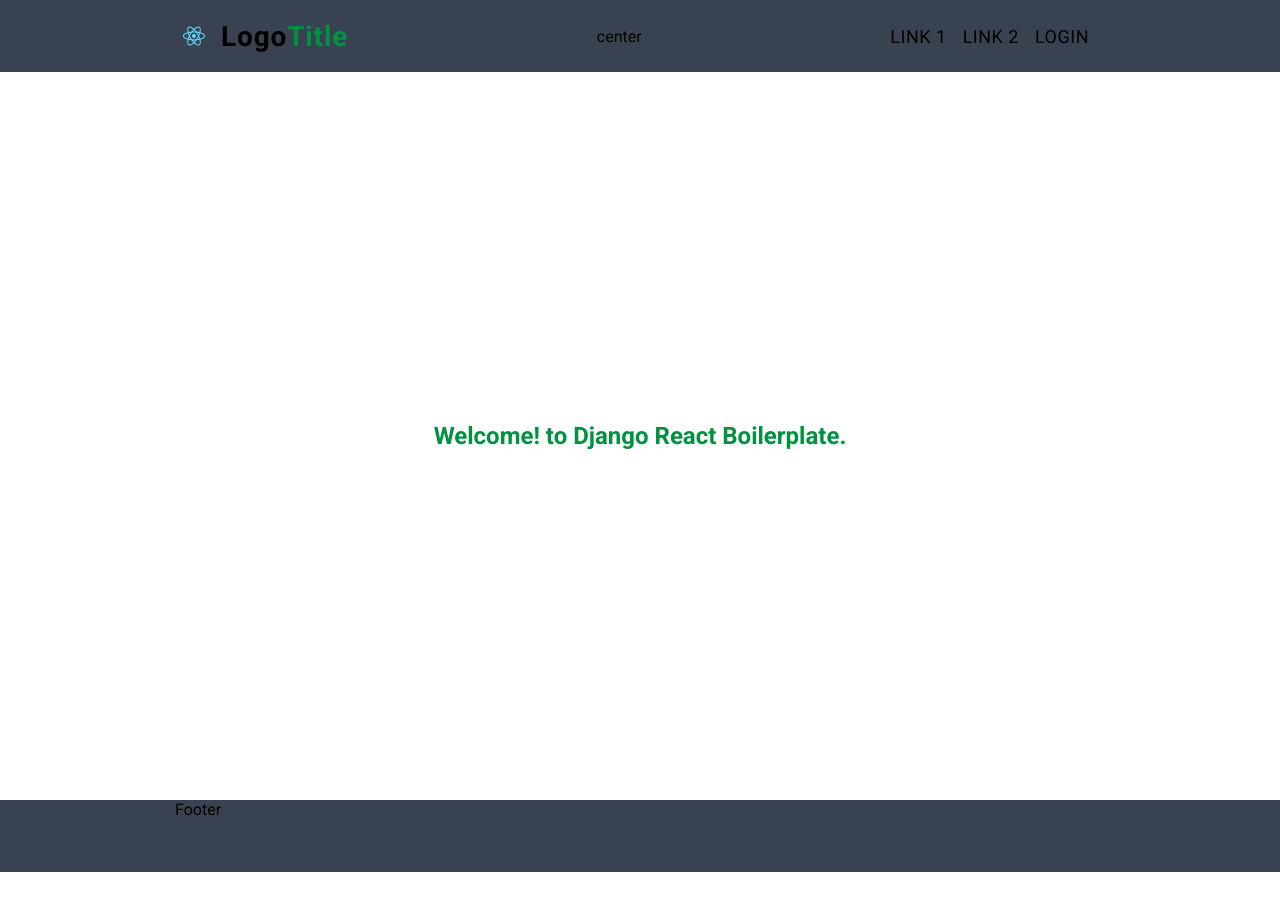
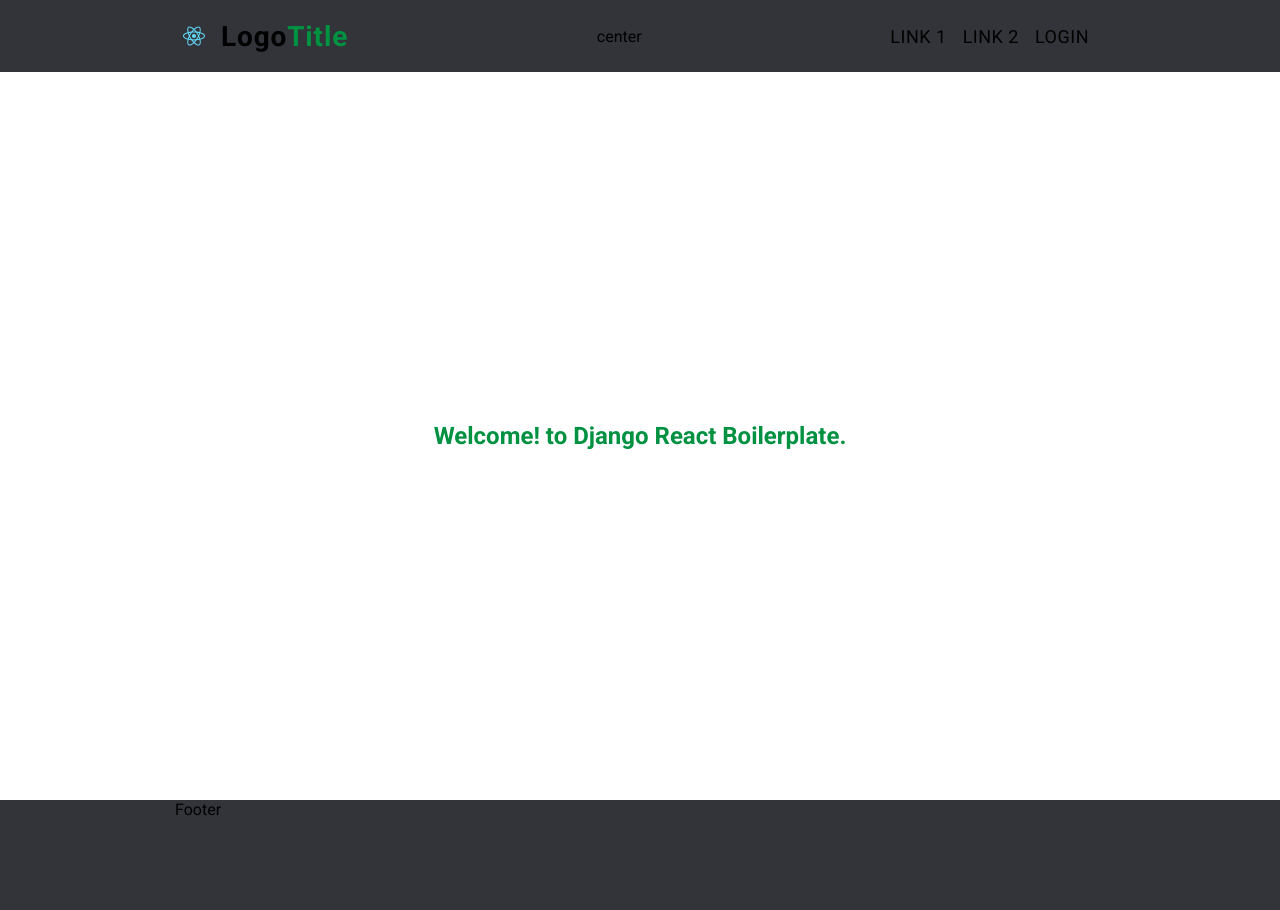
Before and after one commit to shaileshpandit141/django-react-boilerplate, a React (Create React App) app in the folder frontend/: page / in a window 1280 px wide. Shown: the top 910 px of the page. Before the commit the page ends 872 px from the top, so only its background shows below. Built offline with nearby package versions, Linux system fonts and the light colour scheme.

Commit message:
Update background color and footer height.

```diff
--- a/frontend/src/App.css
+++ b/frontend/src/App.css
@@ -33,11 +33,11 @@
     --body-m-spacing: 0.25px;
 
     /* Define Color variables dark mode */
-    --background-color: #282c34;
+    --background-color: #09090b;
     --text-color: #fff;
-    --header-background: #394250;
-    --footer-background: #394250;
-    --sidebar-background: #394250;
+    --header-background: #32343a;
+    --sidebar-background: #32343a;
+    --footer-background: #32343a;
     --hover-color: #009141;
 
     /* Define Color variables light mode */
@@ -57,7 +57,7 @@
 
 @media (prefers-color-scheme: dark) {
     :root {
-        --background-color: #282c34;
+        --background-color: #09090b;
         --text-color: #fff;
     }
 }
--- a/frontend/src/components/footer/Footer.css
+++ b/frontend/src/components/footer/Footer.css
@@ -1,4 +1,4 @@
 .footer {
     width: 100%;
-    height: 4.5rem;
+    height: 50vh;
 }
```
